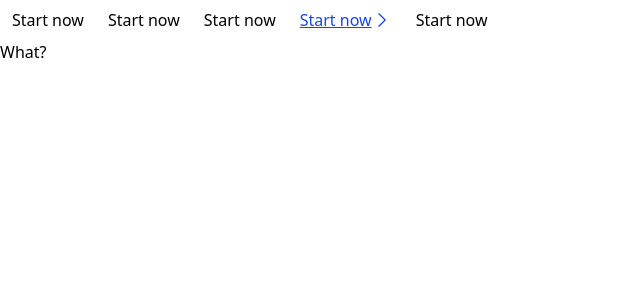
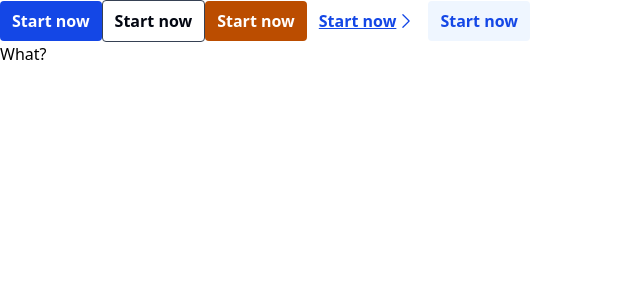
Before and after one commit to ordyboii/chie, a Next.js app: page / in a window 1280 px wide. Shown: the top 300 px of the page, without its empty margins (0-640 px from the left). Built offline with nearby package versions, Linux system fonts and the light colour scheme.

Commit message:
new buttons

```diff
--- a/app/components/button.tsx
+++ b/app/components/button.tsx
@@ -2,17 +2,17 @@ import { HTMLAttributes, PropsWithChildren } from "react";
 import Link, { LinkProps } from "next/link";
 import { Button as HeadlessButton } from "@headlessui/react";
 import { ChevronRightIcon } from "@heroicons/react/24/solid";
-import { InferVariants, setupVariant } from "@/app/lib/setup-variant";
+import { InferVariants, setupVariants } from "@/app/lib/setup-variants";
 
-const variants = setupVariant({
+const variants = setupVariants({
   defaultClasses:
-    "inline-flex justify-center items-center whitespace-nowrap rounded py-2 px-3 transition active:translate-y-0.5 focus:bg-yellow-300 focus:text-gray-950 focus:outline-2 focus:outline-offset-[-2px] focus:outline-gray-950",
+    "inline-flex justify-center items-center whitespace-nowrap rounded py-2 px-3 font-bold transition active:translate-y-0.5 focus:bg-yellow-300 focus:text-gray-950 focus:outline-2 focus:outline-offset-[-2px] focus:outline-gray-950",
   variants: {
-    primary: "",
-    secondary: "",
-    teritary: "",
-    danger: "",
-    link: "underline text-blue-700 hover:bg-gray-100",
+    primary: "bg-blue-700 text-white hover:bg-blue-800",
+    secondary: "border border-gray-700 text-gray-950 hover:bg-gray-100",
+    teritary: "bg-blue-50 text-blue-700 hover:bg-blue-100",
+    danger: "bg-amber-700 text-white hover:bg-amber-800",
+    link: "underline text-blue-700 hover:bg-blue-100",
   },
 });
 
--- a/app/lib/setup-variant.ts
+++ b/app/lib/setup-variants.ts
@@ -1,4 +1,4 @@
-export function setupVariant<TVariant extends string>(params: {
+export function setupVariants<TVariant extends string>(params: {
   defaultClasses: string;
   variants: Record<TVariant, string>;
 }) {
```
